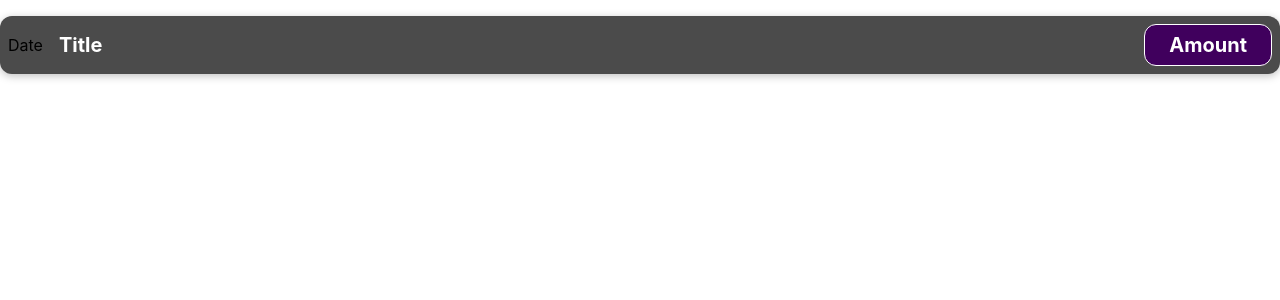
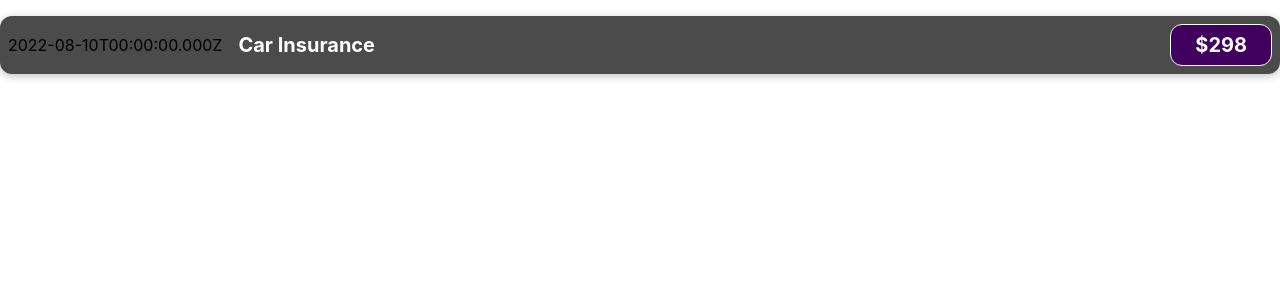
Before and after one commit to Danieldotcomcoder/react-guide, a React (Create React App) app: page / in a window 1280 px wide. Shown: the top 300 px of the page. Built offline with nearby package versions, Linux system fonts and the light colour scheme.

Commit message:
Adding dynamically created data

```diff
--- a/src/components/ExpenseItem.js
+++ b/src/components/ExpenseItem.js
@@ -1,12 +1,15 @@
 import './ExpenseItem.css'
 
 const ExpenseItem = () => {
+    const expenseDate = new Date(2022,7,10);
+    const expenseTitle = 'Car Insurance'
+    const expenseAmount = 298;
   return (
     <div className='expense-item'>
-      <div>Date</div>
+      <div>{expenseDate.toISOString()}</div>
       <div className='expense-item__description'>
-        <h2>Title</h2>
-        <div className='expense-item__price'>Amount</div>
+        <h2>{expenseTitle}</h2>
+        <div className='expense-item__price'>${expenseAmount}</div>
       </div>
     </div>
   );
```
